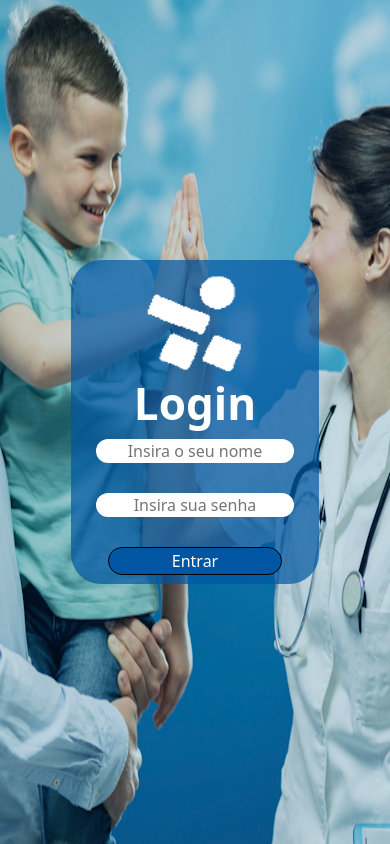
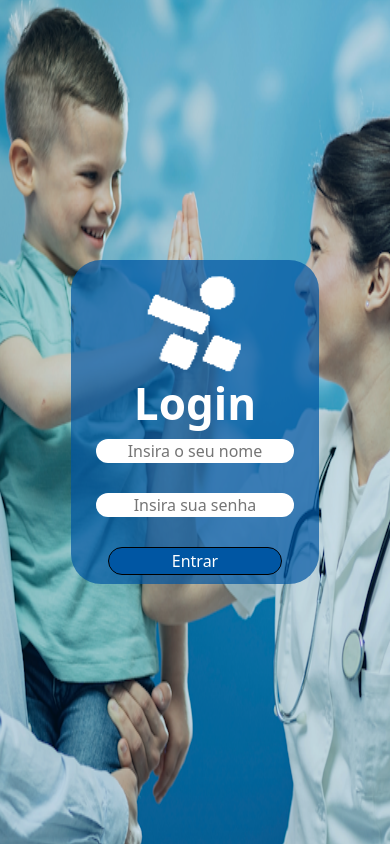
Before and after one commit to EPDM-Corporation/Challenge-Hospital-Sabara-Web-Dev-Front-End, a React (Vite) app: page / in a window 390 px wide. Built offline with nearby package versions, Linux system fonts and the light colour scheme.

Commit message:
Arrumando o background login

```diff
--- a/src/routes/Login.css
+++ b/src/routes/Login.css
@@ -82,7 +82,7 @@
     .login{
         background-repeat: no-repeat;
         background-attachment: fixed;
-        background-size: 966px 932px;
+        background-size: 966px 1024px;
         background-position: -200px -20px;
 
     }
```
